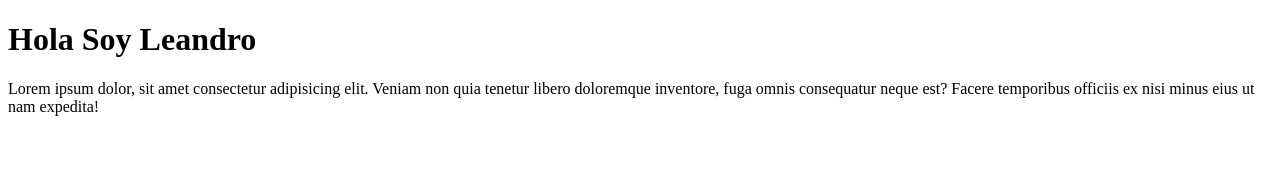
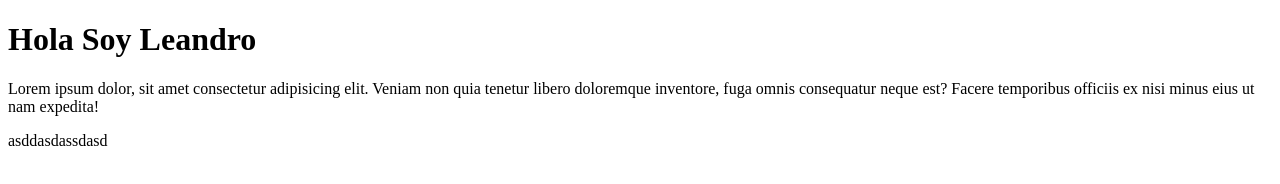
Before and after one commit to leandrojc88/test-yubi, a plain HTML site: page index.html in a window 1280 px wide. Drawn offline with Linux system fonts and the light colour scheme.

Commit message:
se add un div

```diff
--- a/index.html
+++ b/index.html
@@ -15,5 +15,7 @@
     </p>
 
 
+    <div>asddasdassdasd</div>
+
   </body>
 </html>
```
